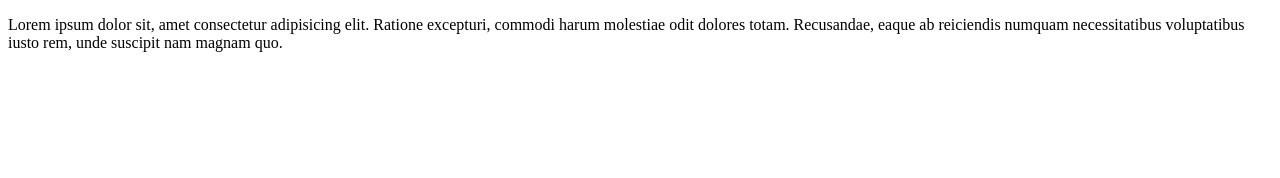
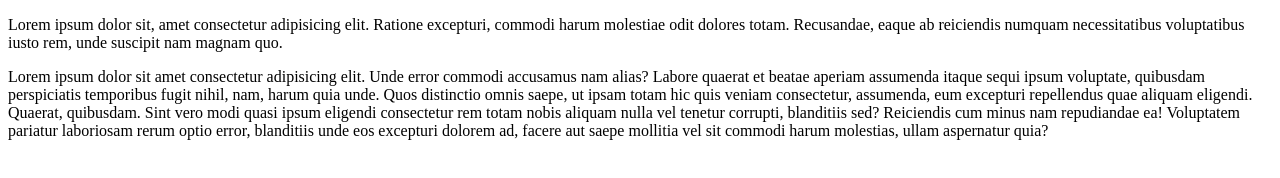
Before and after one commit to Vanlsh/group-test, a plain HTML site: page index.html in a window 1280 px wide. Drawn offline with Linux system fonts and the light colour scheme.

Commit message:
Create about

```diff
--- a/index.html
+++ b/index.html
@@ -1,10 +1,12 @@
 <!DOCTYPE html>
 <html lang="en">
+
 <head>
   <meta charset="UTF-8" />
   <meta name="viewport" content="width=device-width, initial-scale=1.0" />
   <title>Document</title>
 </head>
+
 <body>
   <header class="header">
     <p>
@@ -14,5 +16,15 @@
       suscipit nam magnam quo.
     </p>
   </header>
+  <section class="abaut">
+    <p>Lorem ipsum dolor sit amet consectetur adipisicing elit. Unde error commodi accusamus nam alias? Labore quaerat
+      et beatae aperiam assumenda itaque sequi ipsum voluptate, quibusdam perspiciatis temporibus fugit nihil, nam,
+      harum quia unde. Quos distinctio omnis saepe, ut ipsam totam hic quis veniam consectetur, assumenda, eum excepturi
+      repellendus quae aliquam eligendi. Quaerat, quibusdam. Sint vero modi quasi ipsum eligendi consectetur rem totam
+      nobis aliquam nulla vel tenetur corrupti, blanditiis sed? Reiciendis cum minus nam repudiandae ea! Voluptatem
+      pariatur laboriosam rerum optio error, blanditiis unde eos excepturi dolorem ad, facere aut saepe mollitia vel sit
+      commodi harum molestias, ullam aspernatur quia?</p>
+  </section>
 </body>
+
 </html>
```
Lines whose indentation alone changed are shown as unchanged.
